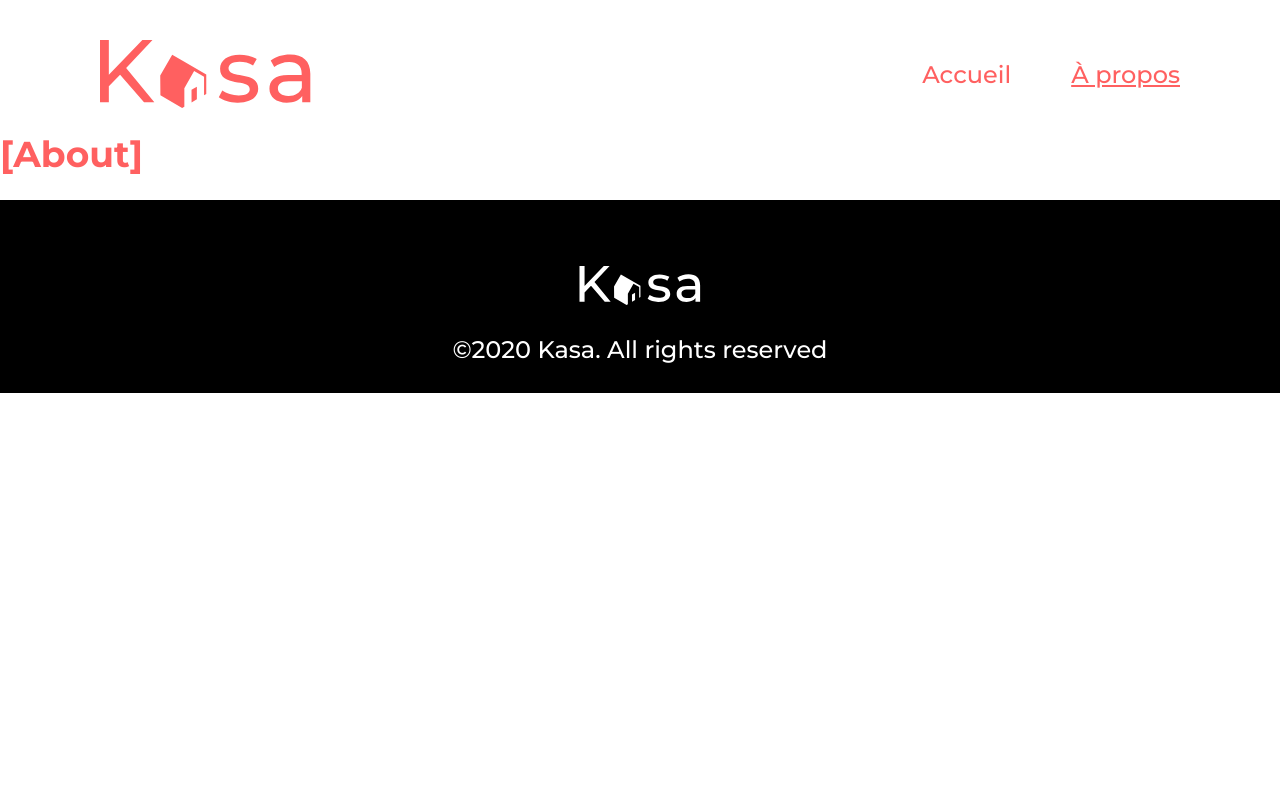
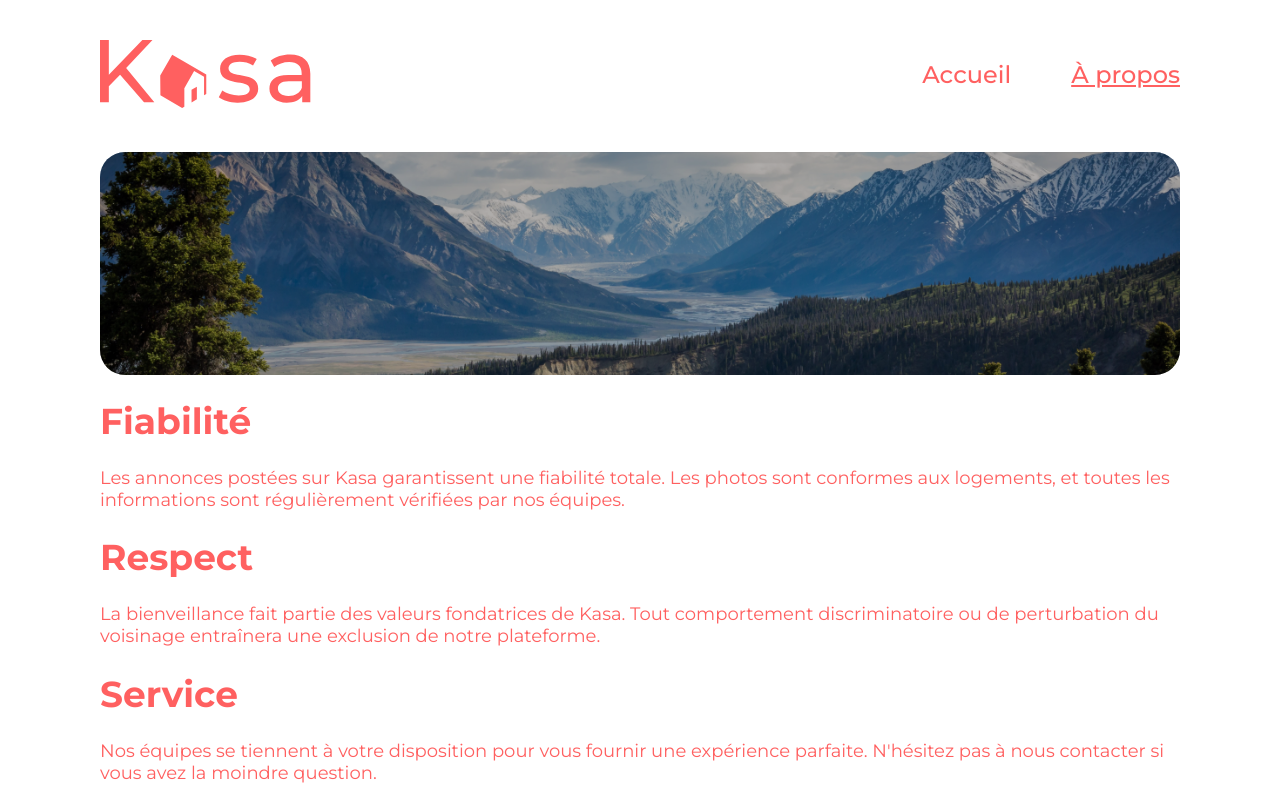
Before and after one commit to yblngr/p7, a React (Create React App) app: page /about in a window 1280 px wide. Shown: the top 800 px of the page. Built offline with nearby package versions, Linux system fonts and the light colour scheme; the HTML template or start-up script is replaced by a standard one.

Commit message:
Banner component enhanced : added props

```diff
--- /dev/null
+++ b/src/assets/about.json
@@ -0,0 +1,18 @@
+[
+  {
+    "title": "Fiabilité",
+    "content": "Les annonces postées sur Kasa garantissent une fiabilité totale. Les photos sont conformes aux logements, et toutes les informations sont régulièrement vérifiées par nos équipes."
+  },
+  {
+    "title": "Respect",
+    "content": "La bienveillance fait partie des valeurs fondatrices de Kasa. Tout comportement discriminatoire ou de perturbation du voisinage entraînera une exclusion de notre plateforme."
+  },
+  {
+    "title": "Service",
+    "content": "Nos équipes se tiennent à votre disposition pour vous fournir une expérience parfaite. N'hésitez pas à nous contacter si vous avez la moindre question."
+  },
+  {
+    "title": "Sécurité",
+    "content": "La sécurité est la priorité de Kasa. Aussi bien pour nos hôtes que pour les voyageurs, chaque logement correspond aux critères de sécurité établis par nos services. En laissant une note aussi bien à l'hôte qu'au locataire, cela permet à nos équipes de vérifier que les standards sont bien respectés. Nous organisons également des ateliers sur la sécurité domestique pour nos hôtes."
+  }
+]
--- a/src/components/Banner.jsx
+++ b/src/components/Banner.jsx
@@ -1,14 +1,19 @@
-import bannerImage from '../assets/banner.png'
+import PropTypes from 'prop-types'
 
-function Banner() {
+function Banner({ image, text }) {
   return (
     <figure className="banner">
       <div className="mask">
-        <img src={bannerImage} alt="Bannière" />
+        <img src={image} alt="Bannière" />
       </div>
-      <figcaption>Chez&nbsp;vous, partout&nbsp;et&nbsp;ailleurs</figcaption>
+      <figcaption>{text}</figcaption>
     </figure>
   )
 }
 
+Banner.propTypes = {
+  image: PropTypes.string.isRequired,
+  text: PropTypes.string,
+}
+
 export default Banner
--- a/src/components/Card.jsx
+++ b/src/components/Card.jsx
@@ -13,9 +13,9 @@
 }
 
 Card.propTypes = {
-  id: PropTypes.string,
-  title: PropTypes.string,
-  cover: PropTypes.string,
+  id: PropTypes.string.isRequired,
+  title: PropTypes.string.isRequired,
+  cover: PropTypes.string.isRequired,
 }
 
 export default Card
--- a/src/layout/About.jsx
+++ b/src/layout/About.jsx
@@ -1,8 +1,19 @@
+import React from 'react'
+import Banner from '../components/Banner'
+import aboutBanner from '../assets/about-banner.png'
+import about from '../assets/about.json'
+
 function About() {
   return (
-    <>
-      <h1>[About]</h1>
-    </>
+    <main className="about">
+      <Banner image={aboutBanner} />
+      {about.map(({ title, content }, index) => (
+        <React.Fragment key={`about-${index}`}>
+          <h1>{title}</h1>
+          <p>{content}</p>
+        </React.Fragment>
+      ))}
+    </main>
   )
 }
 
--- a/src/layout/Accommodation.jsx
+++ b/src/layout/Accommodation.jsx
@@ -1,6 +1,5 @@
 import { useParams } from 'react-router-dom'
-
-import accommodations from '../assets/logements.json'
+import accommodations from '../assets/accommodations.json'
 
 function Accommodation() {
   const { id } = useParams()
@@ -32,6 +31,10 @@
       {acc.equipments.map((elt, index) => (
         <p key={index}>{elt}</p>
       ))}
+      <h2>tags</h2>
+      {acc.tags.map((elt, index) => (
+        <p key={index}>{elt}</p>
+      ))}
     </>
   )
 }
--- a/src/layout/Home.jsx
+++ b/src/layout/Home.jsx
@@ -1,11 +1,12 @@
 import Banner from '../components/Banner'
 import Card from '../components/Card'
-import accommodations from '../assets/logements.json'
+import homeBanner from '../assets/home-banner.png'
+import accommodations from '../assets/accommodations.json'
 
 function Home() {
   return (
     <main className="home">
-      <Banner />
+      <Banner image={homeBanner} text="Chez&nbsp;vous, partout&nbsp;et&nbsp;ailleurs" />
       <div className="cardset">
         {accommodations.map(({ id, title, cover }) => (
           <Card key={id} id={id} title={title} cover={cover} />
--- /dev/null
+++ b/src/styles/layout/_About.scss
@@ -0,0 +1,5 @@
+main.about {
+  @include sized(100px);
+  margin-top: 44px;
+  margin-bottom: 44px;
+}
--- a/src/styles/main.scss
+++ b/src/styles/main.scss
@@ -18,6 +18,7 @@
 // 4. Layout - Mise en page
 @import 'layout/Header';
 @import 'layout/Home';
+@import 'layout/About';
 @import 'layout/Footer';
 
 // 5. Components - Composants
```
Also changed, not shown: src/assets/about-banner.png (renamed from src/assets/photo.png), src/assets/accommodations.json (renamed from src/assets/logements.json), src/assets/home-banner.png (renamed from src/assets/banner.png).
